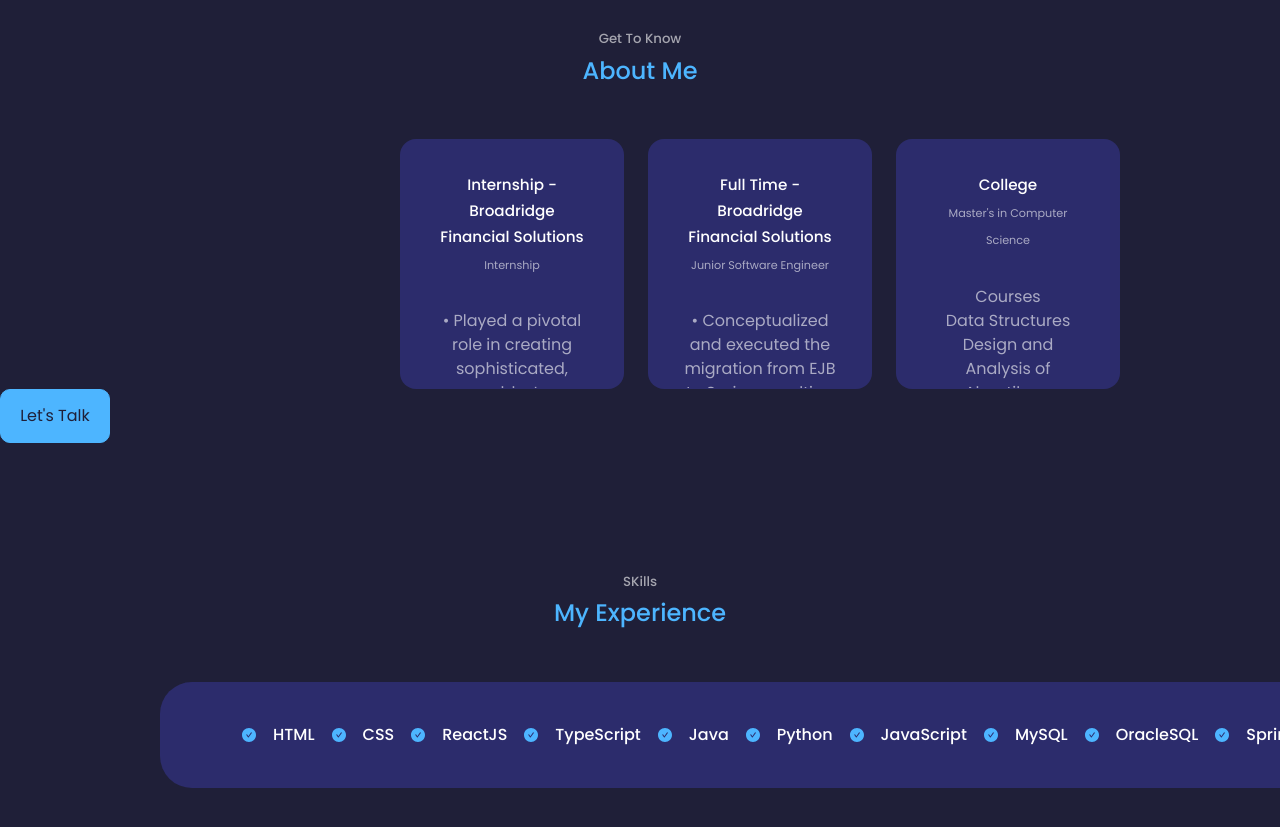
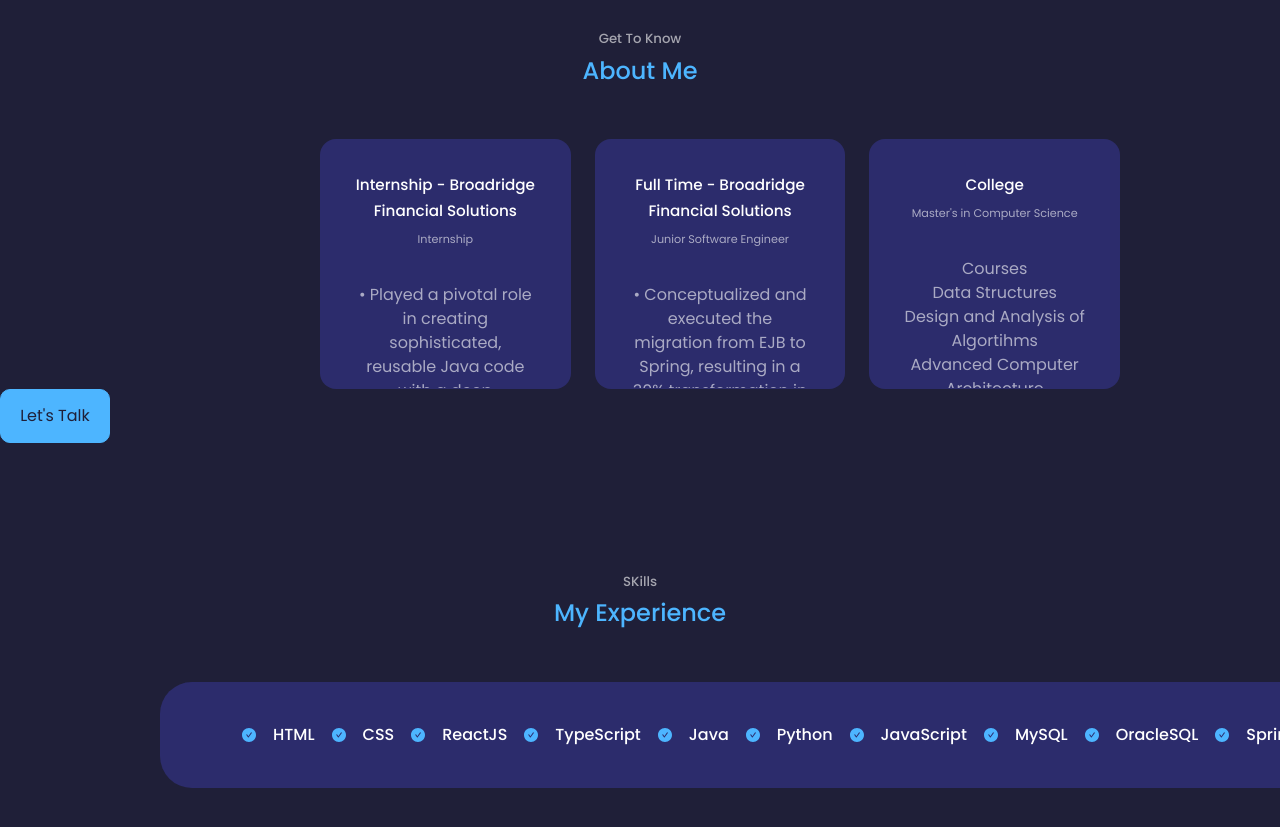
Before and after one commit to Anoopreddy123/PortFolio, a React (Create React App) app: page / in a window 1280 px wide. Shown: the part 900-1727 px from the top of the page. Built offline with nearby package versions, Linux system fonts and the light colour scheme.

Commit message:
changing the layout

```diff
--- a/src/Components/About/About.css
+++ b/src/Components/About/About.css
@@ -1,7 +1,7 @@
 .about__container {
     display: grid;
     gap: 40px;
-    padding-left: 15rem;
+    padding-left: 10rem;
     grid-template-columns: repeat(auto-fit, minmax(300px, 1fr));
 }
 
```
